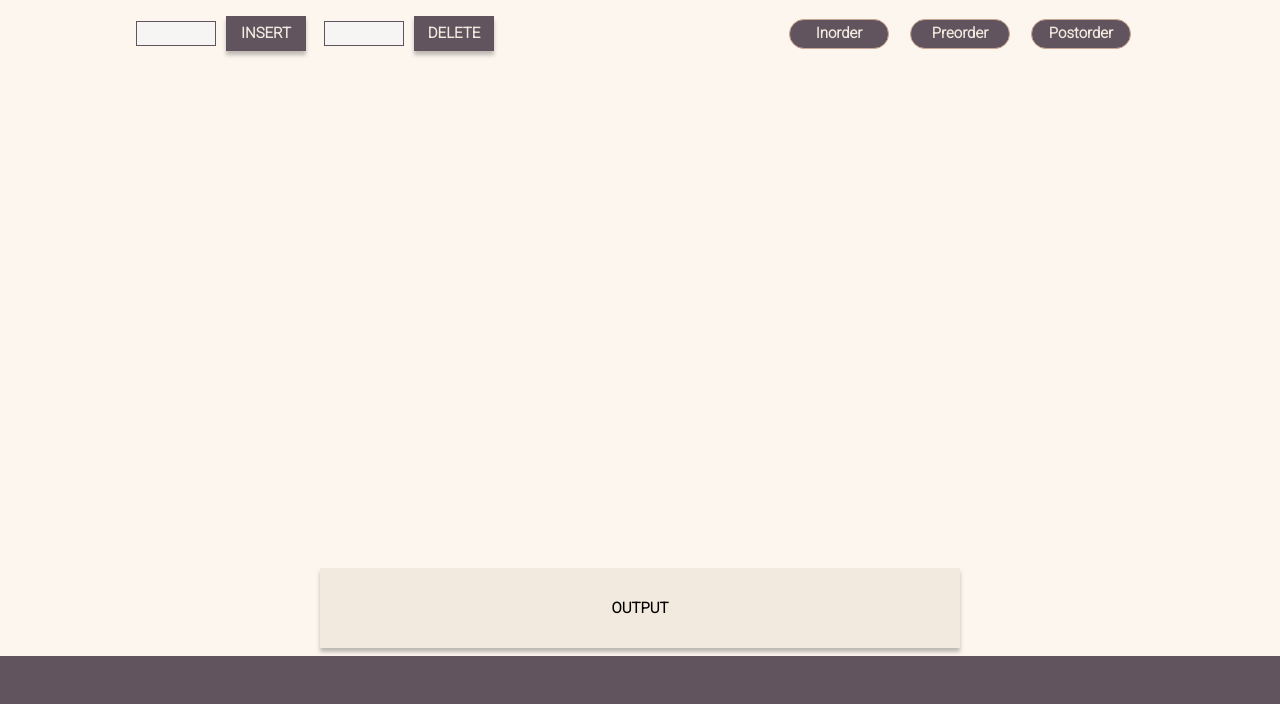
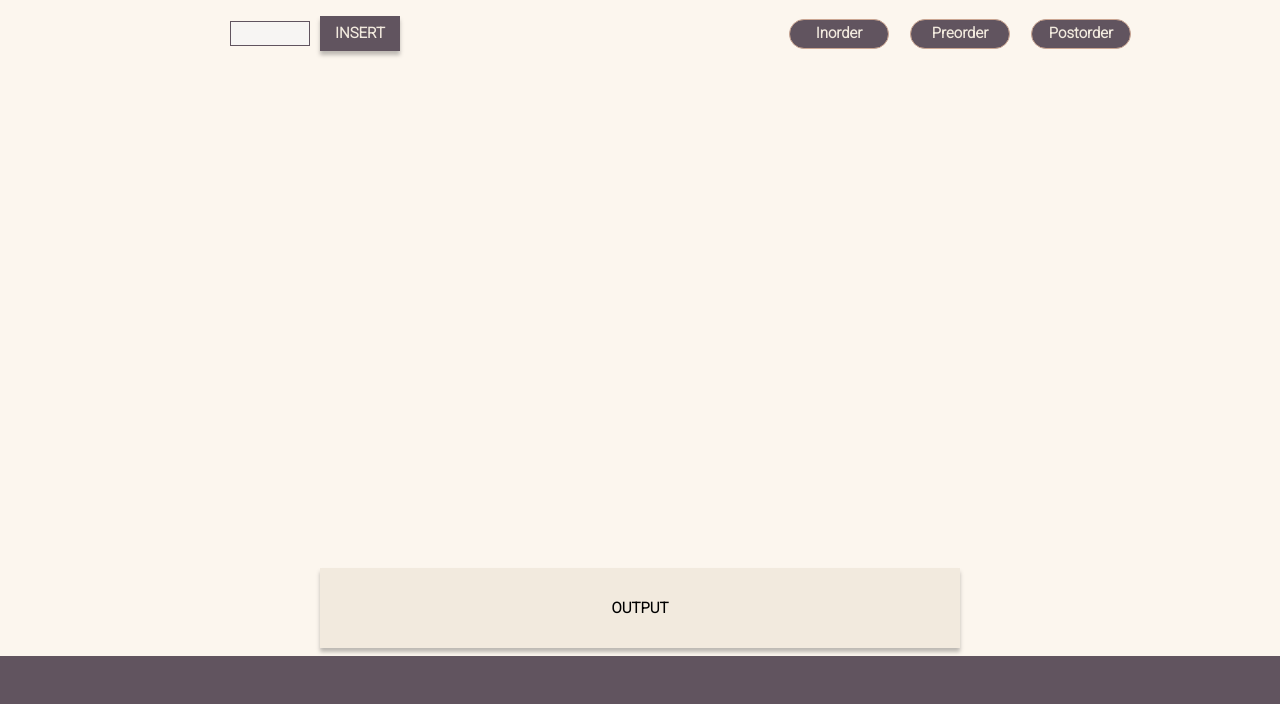
Before and after one commit to arushi1811/BinarySearchTree, a plain HTML site: page index.html in a window 1280 px wide. Shown: the part 96-800 px from the top of the page. Drawn offline with Linux system fonts and the light colour scheme; a web font is replaced by a local one.

Commit message:
deleted option to delete

```diff
--- a/index.html
+++ b/index.html
@@ -24,10 +24,6 @@
           <input id="insert" type="number" />
           <input type="button" id="insert-btn" value="INSERT" />
         </div>
-        <div class="delete">
-          <input id="delete" type="number" />
-          <input type="button" id="delete-btn" value="DELETE" />
-        </div>
       </div>
 
       <div class="traversals">
```
